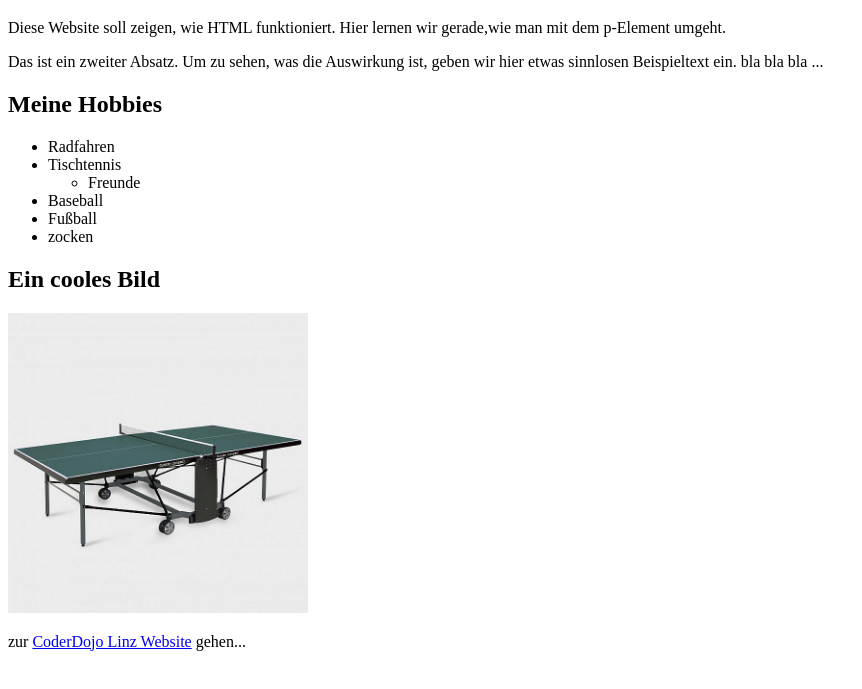
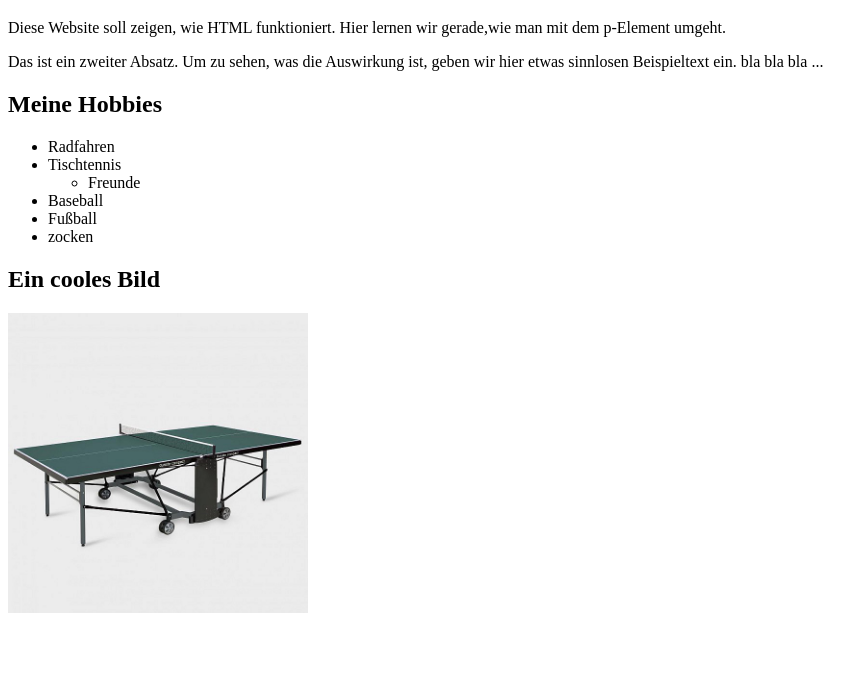
Before and after one commit to sebicool3/sebicool3.github.io, a plain HTML site: page index.html in a window 1280 px wide. Shown: the part 95-784 px from the top of the page, without its empty margins (0-862 px from the left). Drawn offline with Linux system fonts and the light colour scheme.

Commit message:
Update index.html

```diff
--- a/index.html
+++ b/index.html
@@ -37,4 +37,3 @@
     <img src="Tischtennis.jpg" width="300" />
 
 </body>
-   <p>zur <a href="http://coderdojo-linz.github.io">CoderDojo Linz Website</a> gehen...</p>
```
